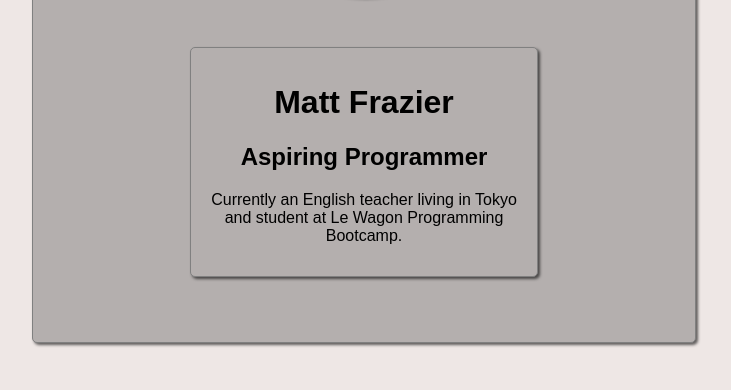
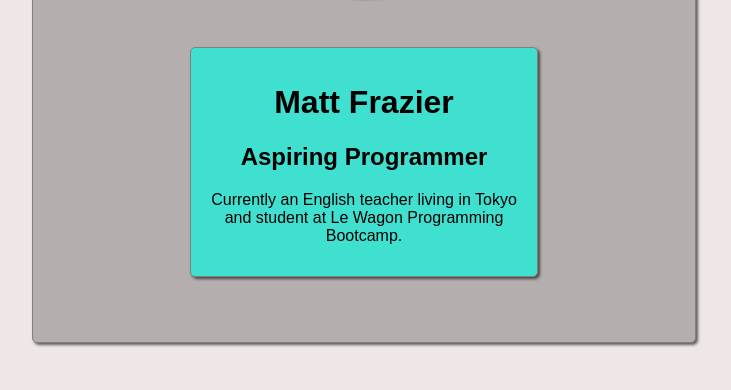
Before and after one commit to mattfraz38/profile, a plain HTML site: page index.html in a window 1280 px wide. Shown: the part 324-714 px from the top of the page, without its empty margins (276-1007 px from the left). Drawn offline with Linux system fonts and the light colour scheme.

Commit message:
inner card color change

```diff
--- a/index.html
+++ b/index.html
@@ -13,7 +13,7 @@
 <body>
 <div class="text-center">
   <img src="images/Linkedin Profile Pic.jpg" id="logo" class="img-standard" alt="Image of Matt Frazier">
-  <div class="text-center">
+  <div class="text-center inner-div-card">
     <h1>Matt Frazier</h1>
 
     <h2>Aspiring Programmer</h2>
--- a/style.css
+++ b/style.css
@@ -20,21 +20,6 @@ div {
     padding: 15px;
 }
 
-
-/*div {
-  border: solid;
-  border-width: 1px;
-  border-radius: 5px;
-  border-color: grey;
-  background-color: rgb(180, 175, 174);
-  box-shadow:2px 2px 3px black;*/
-  /*margin: 50px 450px 30px 450px;*/
-/*  width: 800px;
-  margin: auto;
-  box-shadow:2px 2px 3px rgba(0, 0, 0, .6);
-  padding: 15px;
-}*/
-
 a {
   text-decoration: none;
   color: #000083FF;
@@ -56,6 +41,10 @@ a {
   box-shadow: 2px 2px 3px rgba(0, 0, 0, .6);
 }
 
+.inner-div-card {
+  background-color: turquoise;
+}
+
 .list-inline {
   display: inline-block;
   padding: 0px 20px;
```
